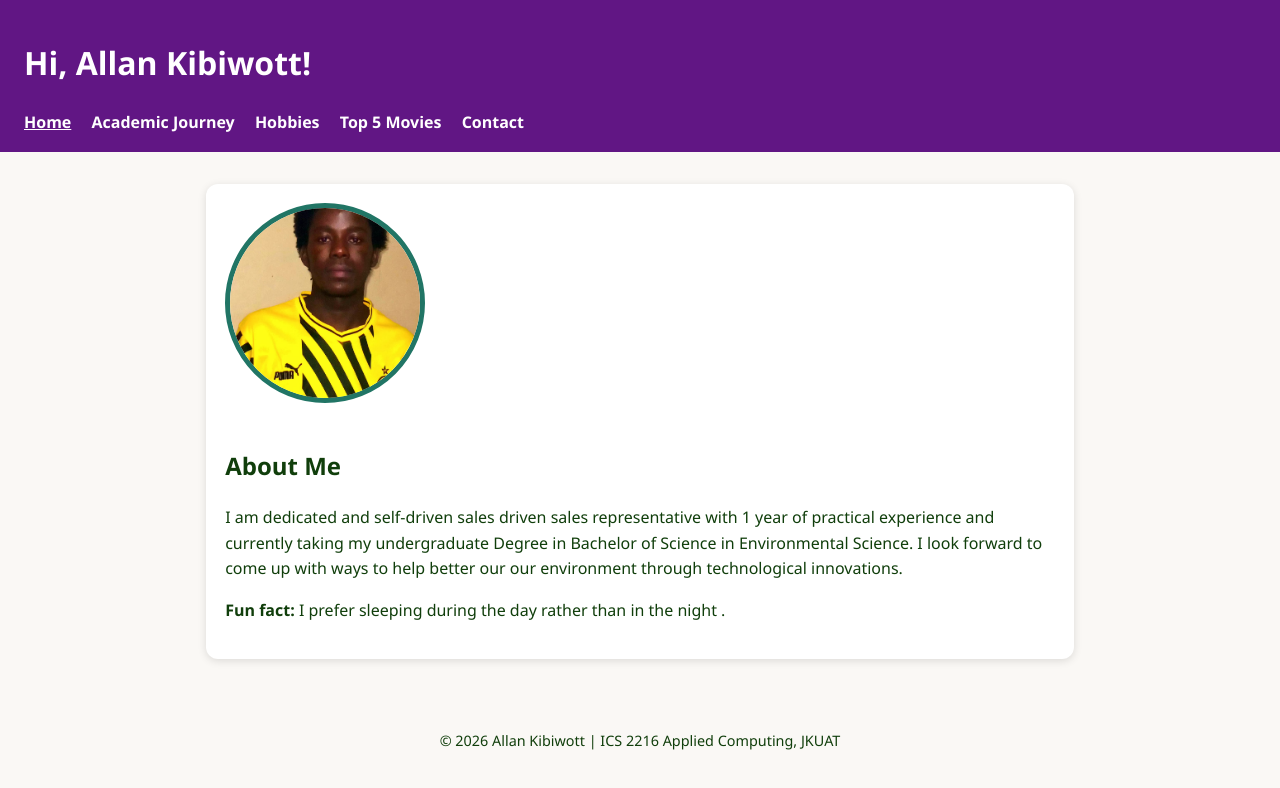
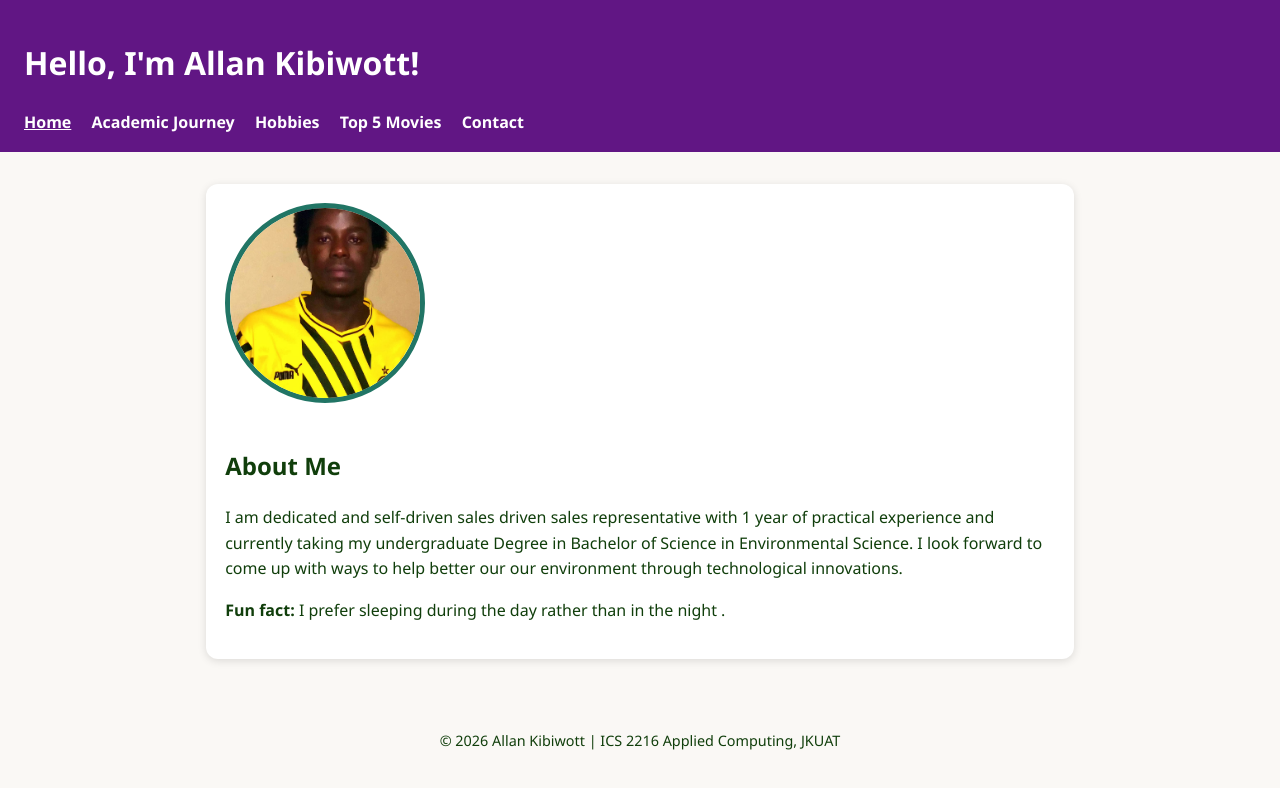
Before and after one commit to bl0w3r/bl0w3r.github.io, a plain HTML site: page index.html in a window 1280 px wide. Drawn offline with Linux system fonts and the light colour scheme.

Commit message:
Update index.html

```diff
--- a/index.html
+++ b/index.html
@@ -12,7 +12,7 @@
 <body>
 
     <header>
-        <h1>Hi, Allan Kibiwott!</h1>
+        <h1>Hello, I'm Allan Kibiwott!</h1>
 
         <nav>
             <a href="index.html" class="active">Home</a>
```
